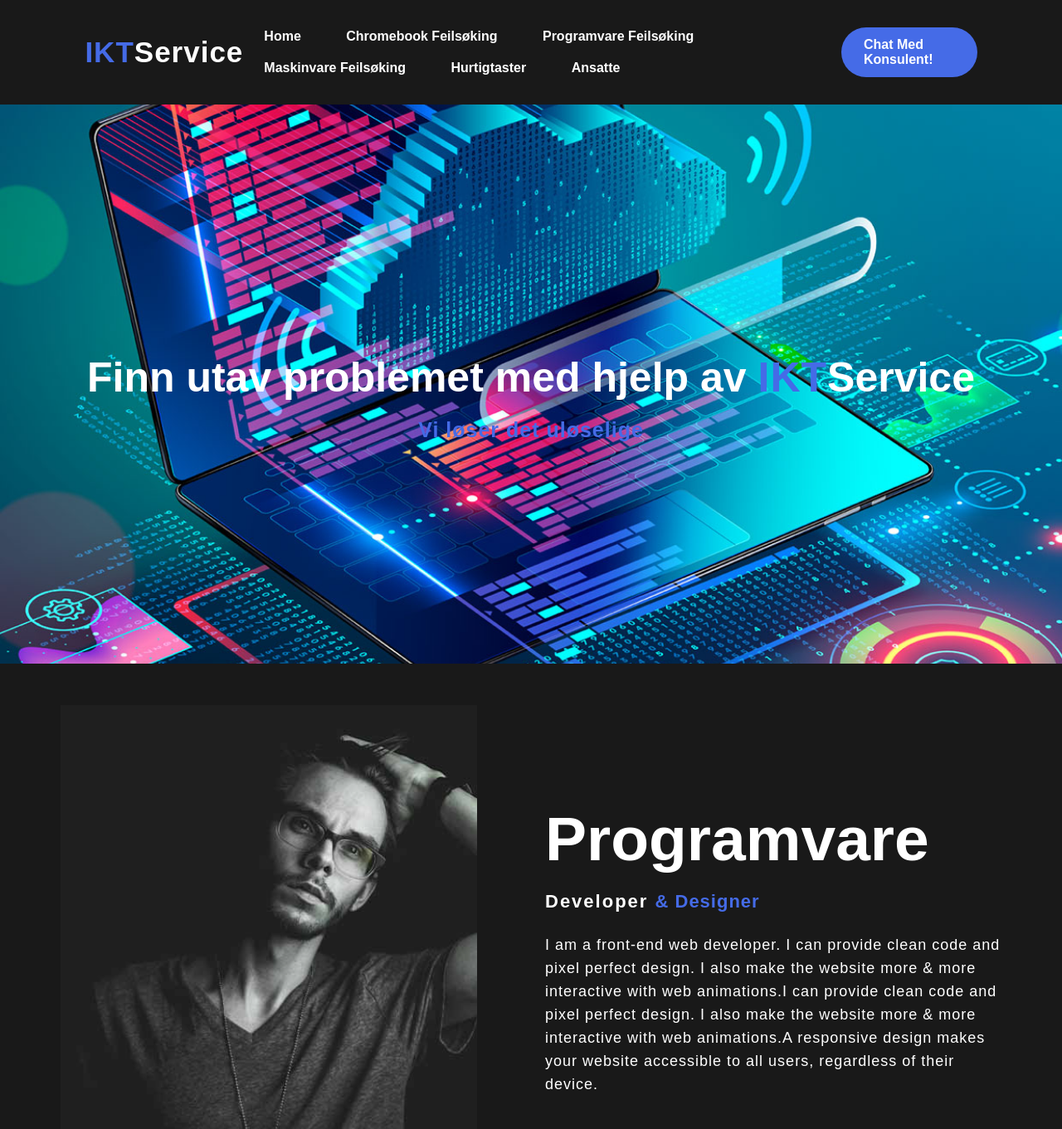
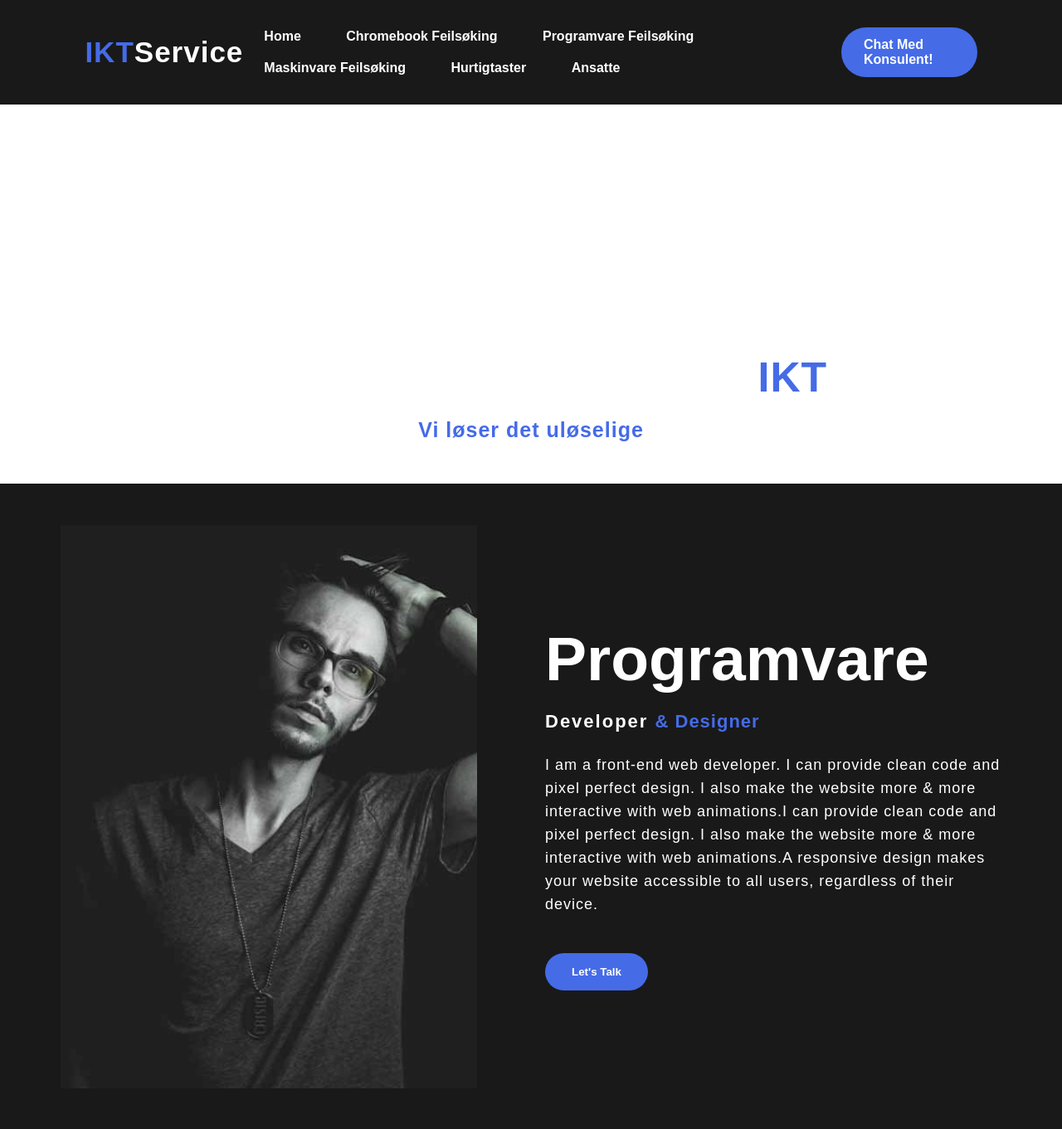
Before and after one commit to Tnobb/prosjektTVERFAGLIG, a Flask app: page /programvare in a window 1280 px wide. Shown: the top 1361 px of the page at 83% size. Run offline with Flask 2, Linux system fonts and the light colour scheme.

Commit message:
bk justering

```diff
--- a/app/static/css/stylesheet.css
+++ b/app/static/css/stylesheet.css
@@ -5,7 +5,7 @@
 	box-sizing: border-box;
 }
 
-.bk-programvare{
+.bk-program vare{
 	height: 100vh;
 	width: 100%;
 	background-image: url("/static/media/programvarebk.jpg");
```
